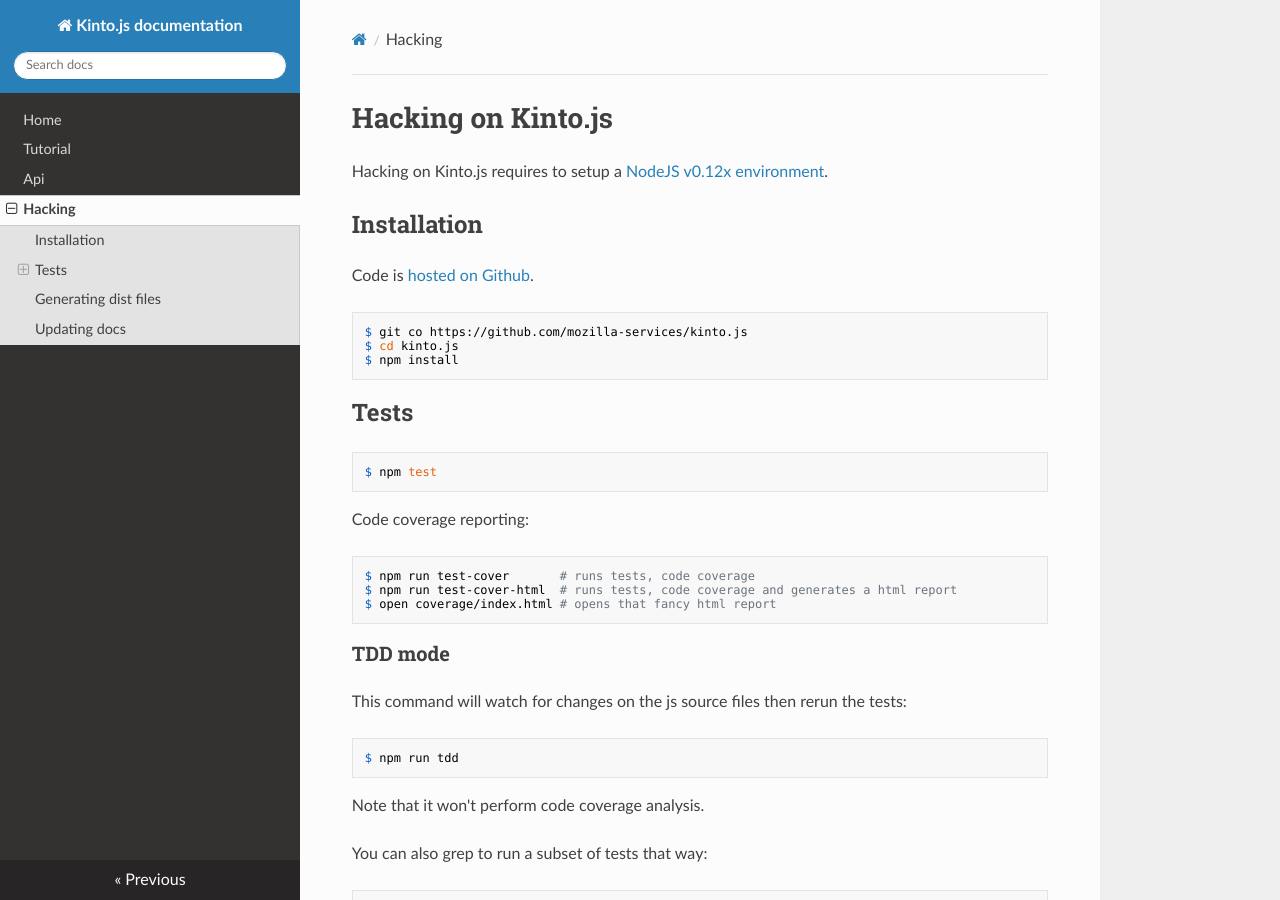
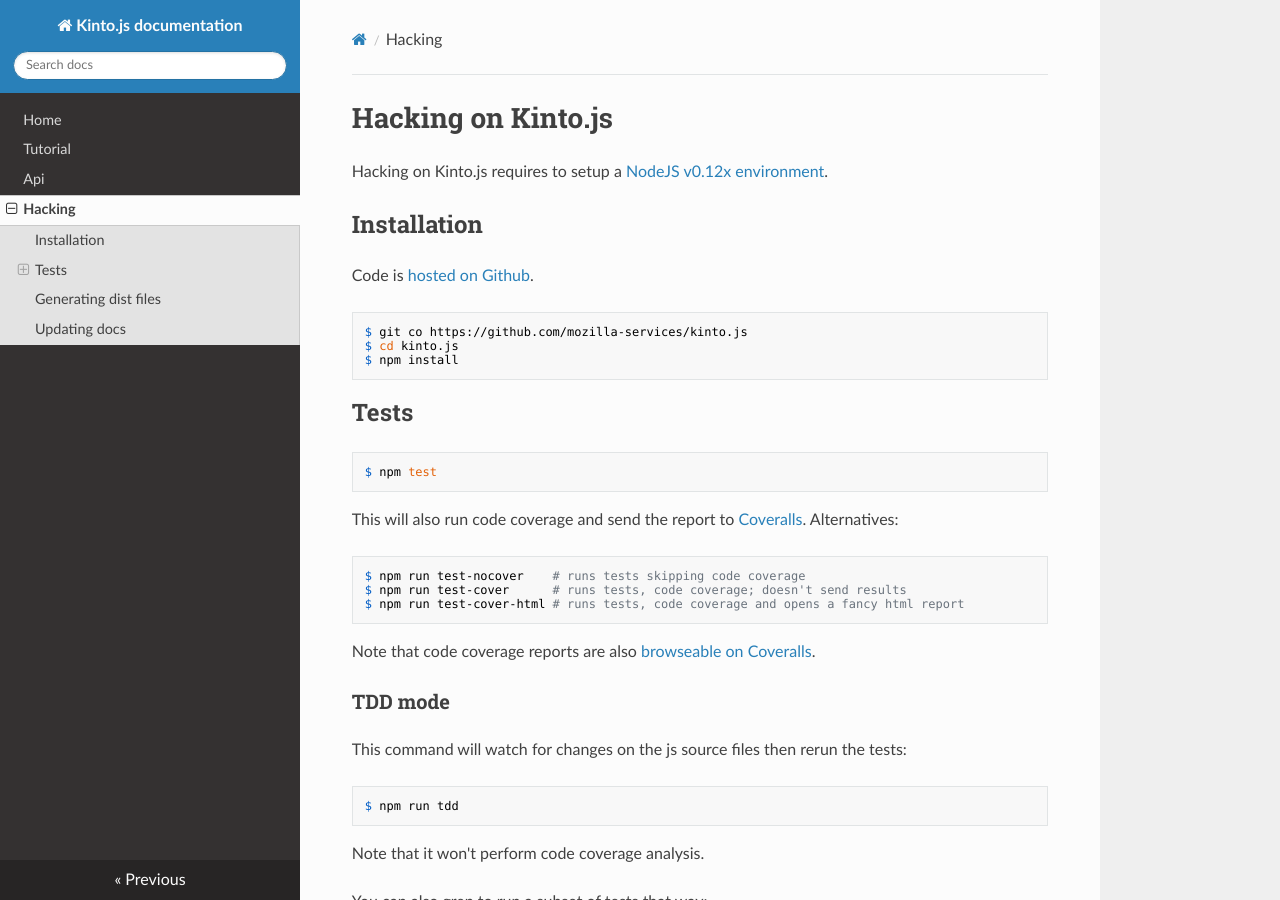
Before and after one commit to Kinto/kinto.js, an MkDocs documentation site: the page built from docs/hacking.md, in a window 1280 px wide and 900 px high. Built offline with MkDocs 1.6.1, drawn with Linux system fonts in a browser that asks for light colours; nearby versions of some CDN libraries; old or Windows-style settings are respelled for this version of MkDocs.

Commit message:
Reintegrated coverage using a two-passes strategy.

```diff
--- a/docs/hacking.md
+++ b/docs/hacking.md
@@ -14,11 +14,13 @@
 
     $ npm test
 
-Code coverage reporting:
+This will also run code coverage and send the report to [Coveralls](http://coveralls.io/). Alternatives:
 
-    $ npm run test-cover       # runs tests, code coverage
-    $ npm run test-cover-html  # runs tests, code coverage and generates a html report
-    $ open coverage/index.html # opens that fancy html report
+    $ npm run test-nocover    # runs tests skipping code coverage
+    $ npm run test-cover      # runs tests, code coverage; doesn't send results
+    $ npm run test-cover-html # runs tests, code coverage and opens a fancy html report
+
+Note that code coverage reports are also [browseable on Coveralls](https://coveralls.io/r/mozilla-services/kinto.js).
 
 ### TDD mode
 
--- a/package.json
+++ b/package.json
@@ -8,8 +8,9 @@
     "dist": "npm run dist-dev && npm run dist-prod",
     "dist-dev": "browserify -s Kinto -x fake-indexeddb -d -e src/index.js -o dist/kinto.dev.js && cp dist/kinto.dev.js demo/",
     "dist-prod": "browserify -s Kinto -x fake-indexeddb -g uglifyify -e src/index.js -o dist/kinto.min.js && cp dist/kinto.min.js demo/",
+    "report-coverage": "npm run test-cover && ./node_modules/coveralls/bin/coveralls.js < ./coverage/lcov.info",
     "tdd": "mocha -w --compilers js:babel/register test/*_test.js",
-    "test": "npm run test-nocover",
+    "test": "npm run report-coverage && npm run test-nocover",
     "test-cover": "babel-node node_modules/.bin/isparta cover --report text $npm_package_config_ISPARTA_OPTS node_modules/.bin/_mocha",
     "test-cover-html": "babel-node node_modules/.bin/isparta cover --report html $npm_package_config_ISPARTA_OPTS node_modules/.bin/_mocha && open coverage/index.html",
     "test-nocover": "mocha --compilers js:babel/register test/*_test.js",
```
Also changed, not shown: README.md (+1 -1 lines), docs/index.md (+1 -1 lines).
